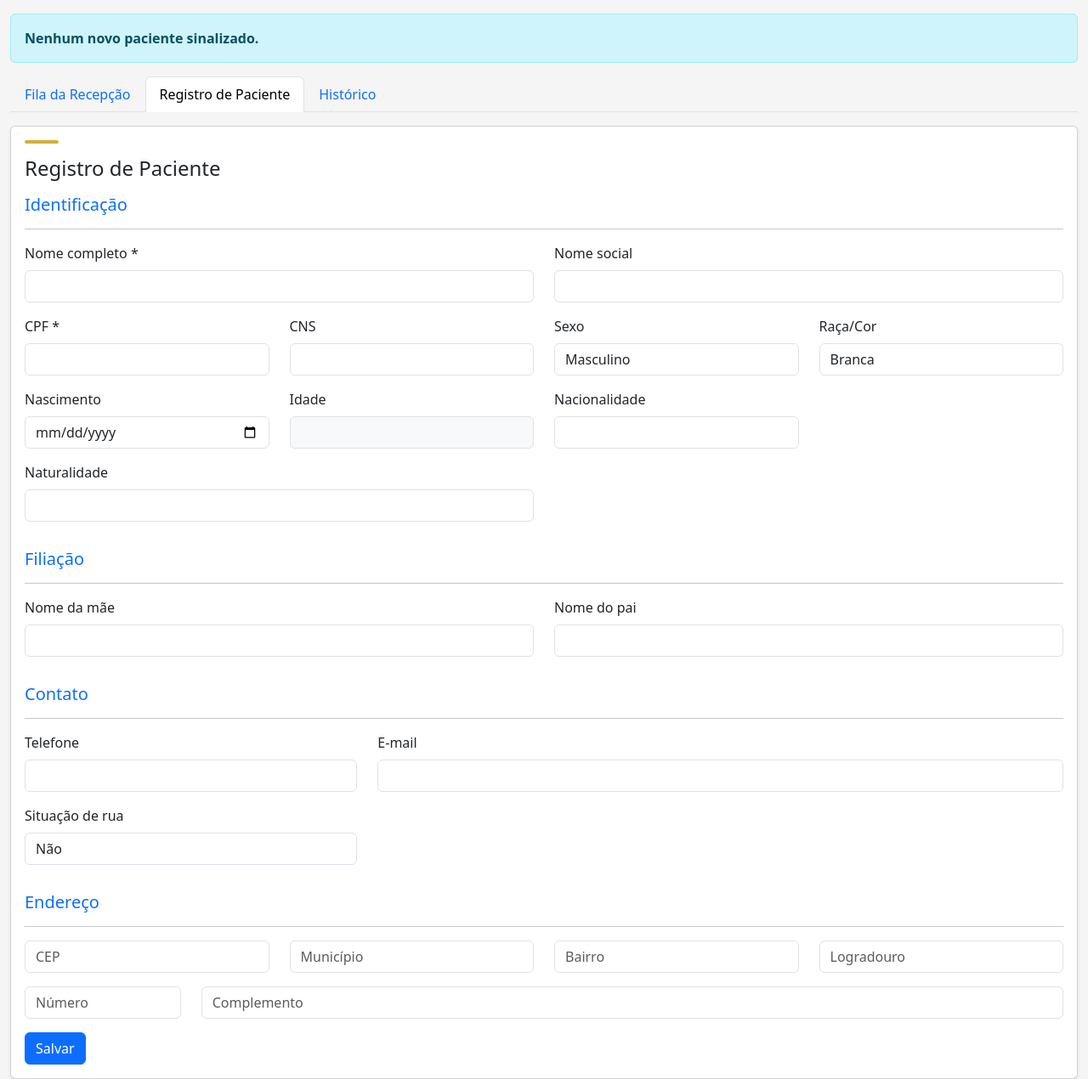
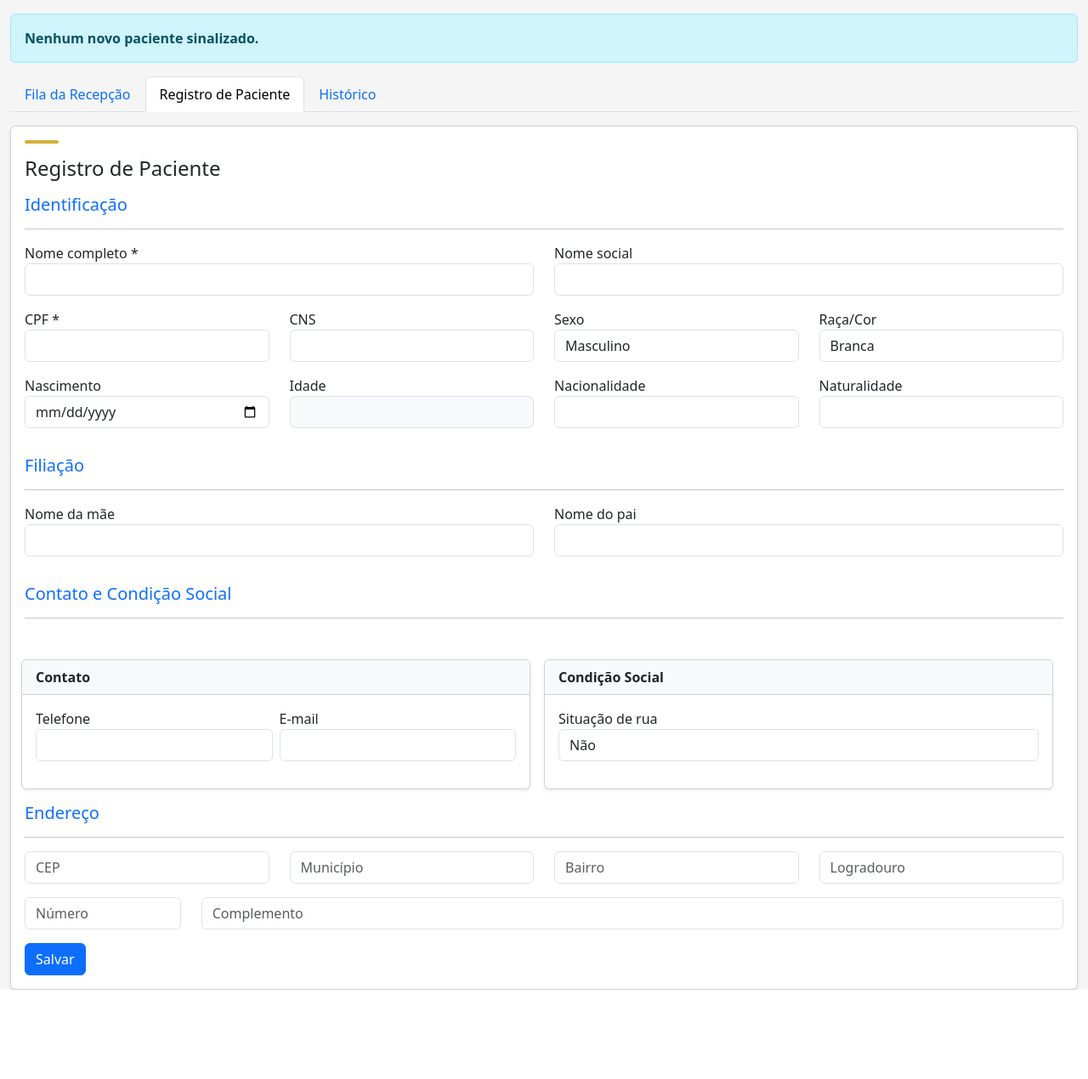
Before and after one commit to rfalves-wq/hospital_system, a Django app: page /recepcao/ in a window 1280 px wide, after a click on "Registro de Paciente". Shown: the whole page at 85% size. After the commit the page ends 1165 px from the top, so only its background shows below. Run offline with Django 5.2, Linux system fonts and the light colour scheme; data comes from the database, SQL or seed files in the repository; parts of the project's set-up code (start-up, migrations or seed data) failed here and were passed over.

Commit message:
recepcao

```diff
--- a/recepcao/templates/recepcao/dashboard.html
+++ b/recepcao/templates/recepcao/dashboard.html
@@ -53,25 +53,23 @@ body {
 
     <!-- TABS -->
     <ul class="nav nav-tabs">
-
         <li class="nav-item">
-            <button class="nav-link active" id="fila-tab" data-bs-toggle="tab" data-bs-target="#fila">
+            <button class="nav-link active" data-bs-toggle="tab" data-bs-target="#fila">
                 Fila da Recepção
             </button>
         </li>
 
         <li class="nav-item">
-            <button class="nav-link" id="registro-tab" data-bs-toggle="tab" data-bs-target="#registro">
+            <button class="nav-link" data-bs-toggle="tab" data-bs-target="#registro">
                 Registro de Paciente
             </button>
         </li>
 
         <li class="nav-item">
-            <button class="nav-link" id="historico-tab" data-bs-toggle="tab" data-bs-target="#historico">
+            <button class="nav-link" data-bs-toggle="tab" data-bs-target="#historico">
                 Histórico
             </button>
         </li>
-
     </ul>
 
     <div class="card shadow-sm mt-3">
@@ -83,14 +81,12 @@ body {
                 <div class="tab-pane fade show active" id="fila">
 
                     <div class="barra-dourada"></div>
-
                     <h4>Fila da Recepção</h4>
                     <p class="text-muted">Pacientes aguardando cadastro administrativo.</p>
 
                     <div class="fila-box">
 
                         {% if acolhimentos %}
-
                         <div class="table-responsive">
                         <table class="table table-striped table-hover align-middle">
 
@@ -107,7 +103,6 @@ body {
                             </thead>
 
                             <tbody>
-
                             {% for acolhimento in acolhimentos %}
                             <tr>
 
@@ -151,11 +146,10 @@ body {
 
                             </tr>
                             {% endfor %}
+                            </tbody>
 
-                            </tbody>
                         </table>
                         </div>
-
                         {% else %}
                             <div class="alert alert-secondary">
                                 Nenhum paciente aguardando na recepção.
@@ -169,7 +163,6 @@ body {
                 <div class="tab-pane fade" id="registro">
 
                     <div class="barra-dourada"></div>
-
                     <h4>Registro de Paciente</h4>
 
                     <form method="post">
@@ -178,30 +171,32 @@ body {
                         <div class="row">
 
                             <!-- IDENTIFICAÇÃO -->
-                            <div class="col-12"><h5 class="text-primary mt-2">Identificação</h5><hr></div>
-
-                            <div class="col-md-6 mb-3">
-                                <label class="form-label">Nome completo *</label>
-                                <input type="text" class="form-control" name="nome_completo" id="nome_paciente">
+                            <div class="col-12">
+                                <h5 class="text-primary mt-2">Identificação</h5><hr>
                             </div>
 
                             <div class="col-md-6 mb-3">
-                                <label class="form-label">Nome social</label>
+                                <label>Nome completo *</label>
+                                <input type="text" class="form-control" name="nome_completo" id="nome_completo">
+                            </div>
+
+                            <div class="col-md-6 mb-3">
+                                <label>Nome social</label>
                                 <input type="text" class="form-control" name="nome_social">
                             </div>
 
                             <div class="col-md-3 mb-3">
-                                <label class="form-label">CPF *</label>
+                                <label>CPF *</label>
                                 <input type="text" class="form-control" name="cpf" id="cpf">
                             </div>
 
                             <div class="col-md-3 mb-3">
-                                <label class="form-label">CNS</label>
+                                <label>CNS</label>
                                 <input type="text" class="form-control" name="cns">
                             </div>
 
                             <div class="col-md-3 mb-3">
-                                <label class="form-label">Sexo</label>
+                                <label>Sexo</label>
                                 <select class="form-control" name="sexo">
                                     <option>Masculino</option>
                                     <option>Feminino</option>
@@ -211,7 +206,7 @@ body {
                             </div>
 
                             <div class="col-md-3 mb-3">
-                                <label class="form-label">Raça/Cor</label>
+                                <label>Raça/Cor</label>
                                 <select class="form-control" name="raca_cor">
                                     <option>Branca</option>
                                     <option>Preta</option>
@@ -223,61 +218,97 @@ body {
                             </div>
 
                             <div class="col-md-3 mb-3">
-                                <label class="form-label">Nascimento</label>
+                                <label>Nascimento</label>
                                 <input type="date" class="form-control" name="data_nascimento" id="data_nascimento">
                             </div>
 
                             <div class="col-md-3 mb-3">
-    <label class="form-label">Idade</label>
+                                <label>Idade</label>
                                 <input type="number" class="form-control bg-light" name="idade" readonly>
                             </div>
 
                             <div class="col-md-3 mb-3">
-                                <label class="form-label">Nacionalidade</label>
+                                <label>Nacionalidade</label>
                                 <input type="text" class="form-control" name="nacionalidade">
                             </div>
 
-                            <div class="col-md-6 mb-3">
-                                <label class="form-label">Naturalidade</label>
+                            <div class="col-md-3 mb-3">
+                                <label>Naturalidade</label>
                                 <input type="text" class="form-control" name="naturalidade">
                             </div>
 
                             <!-- FILIAÇÃO -->
-                            <div class="col-12 mt-3"><h5 class="text-primary">Filiação</h5><hr></div>
+                            <div class="col-12 mt-3">
+                                <h5 class="text-primary">Filiação</h5><hr>
+                            </div>
 
                             <div class="col-md-6 mb-3">
-                                <label class="form-label">Nome da mãe</label>
+                                <label>Nome da mãe</label>
                                 <input type="text" class="form-control" name="nome_mae">
                             </div>
 
                             <div class="col-md-6 mb-3">
-                                <label class="form-label">Nome do pai</label>
+                                <label>Nome do pai</label>
                                 <input type="text" class="form-control" name="nome_pai">
                             </div>
 
-                            <!-- CONTATO -->
-                            <div class="col-12 mt-3"><h5 class="text-primary">Contato</h5><hr></div>
+                            <!-- CONTATO + CONDIÇÃO SOCIAL -->
+                            <div class="col-12 mt-3">
+                                <h5 class="text-primary">Contato e Condição Social</h5><hr>
+                            </div>
 
-                            <div class="col-md-4 mb-3">
-                                <label class="form-label">Telefone</label>
+                            <div class="row g-3">
+
+                                <div class="col-12 col-md-6">
+                                    <div class="card shadow-sm h-100">
+                                        <div class="card-header bg-light">
+                                            <strong>Contato</strong>
+                                        </div>
+                                        <div class="card-body">
+
+                                           <div class="row g-2">
+
+    <div class="col-12 col-md-6 mb-3">
+        <label>Telefone</label>
         <input type="text" class="form-control" name="telefone">
     </div>
 
-                            <div class="col-md-8 mb-3">
-                                <label class="form-label">E-mail</label>
+    <div class="col-12 col-md-6 mb-3">
+        <label>E-mail</label>
         <input type="email" class="form-control" name="email">
     </div>
 
-                            <div class="col-md-4 mb-3">
-                                <label class="form-label">Situação de rua</label>
+</div>
+
+                                        </div>
+                                    </div>
+                                </div>
+
+                                <div class="col-12 col-md-6">
+                                    <div class="card shadow-sm h-100">
+                                        <div class="card-header bg-light">
+                                            <strong>Condição Social</strong>
+                                        </div>
+                                        <div class="card-body">
+
+                                            <div class="mb-3">
+                                                <label>Situação de rua</label>
                                                 <select class="form-control" name="situacao_rua">
                                                     <option>Não</option>
                                                     <option>Sim</option>
                                                 </select>
                                             </div>
 
+                                        </div>
+                                    </div>
+                                </div>
+
+                            </div>
+
                             <!-- ENDEREÇO -->
-                            <div class="col-12 mt-3"><h5 class="text-primary">Endereço</h5><hr></div>
+                            <div class="col-12 mt-3">
+                                <h5 class="text-primary">Endereço</h5><hr>
+                            </div>
 
                             <div class="col-md-3 mb-3"><input class="form-control" name="cep" placeholder="CEP"></div>
                             <div class="col-md-3 mb-3"><input class="form-control" name="municipio" placeholder="Município"></div>
@@ -288,10 +319,7 @@ body {
 
                         </div>
 
-                        <button type="submit" class="btn btn-primary">
-                            Salvar
-                        </button>
-
+                        <button type="submit" class="btn btn-primary">Salvar</button>
                     </form>
 
                 </div>
@@ -340,104 +368,14 @@ document.addEventListener('click', function (e) {
         if (el) el.value = val || '';
     };
 
-    setVal('nome_paciente', link.dataset.nome);
+    setVal('nome_completo', link.dataset.nome);
     setVal('cpf', link.dataset.cpf);
     setVal('data_nascimento', link.dataset.nascimento);
 
     bootstrap.Tab.getOrCreateInstance(
-        document.getElementById('registro-tab')
+        document.querySelector('[data-bs-target="#registro"]')
     ).show();
-
-    // 🔥 força cálculo de idade após preenchimento automático
-    calcularIdadeAuto();
 });
-
-
-// ===============================
-// CÁLCULO AUTOMÁTICO DE IDADE
-// ===============================
-document.addEventListener('DOMContentLoaded', function () {
-
-    const inputData = document.getElementById('data_nascimento');
-    const inputIdade = document.querySelector('input[name="idade"]');
-
-    function calcularIdade(dataNasc) {
-        if (!dataNasc) return '';
-
-        const hoje = new Date();
-        const nasc = new Date(dataNasc);
-
-        let idade = hoje.getFullYear() - nasc.getFullYear();
-
-        const mes = hoje.getMonth() - nasc.getMonth();
-
-        if (mes < 0 || (mes === 0 && hoje.getDate() < nasc.getDate())) {
-            idade--;
-        }
-
-        return idade;
-    }
-
-    window.calcularIdadeAuto = function () {
-        if (!inputData || !inputIdade) return;
-        inputIdade.value = calcularIdade(inputData.value);
-    };
-
-    if (inputData) {
-        inputData.addEventListener('input', calcularIdadeAuto);
-        inputData.addEventListener('change', calcularIdadeAuto);
-    }
-
-    // 🔥 caso já venha preenchido ao abrir aba
-    setTimeout(calcularIdadeAuto, 300);
-});
-
-// ===============================
-// ENTER = PRÓXIMO CAMPO (TAB)
-// ===============================
-document.addEventListener('DOMContentLoaded', function () {
-
-    const form = document.querySelector('form');
-
-    if (!form) return;
-
-    const focusableSelectors = `
-        input:not([type="hidden"]):not([disabled]):not([readonly]),
-        select:not([disabled]),
-        textarea:not([disabled]),
-        button:not([disabled])
-    `;
-
-    form.addEventListener('keydown', function (e) {
-
-        if (e.key !== 'Enter') return;
-
-        const target = e.target;
-
-        // evita submit em botão ou textarea
-        if (target.tagName === 'TEXTAREA') return;
-        if (target.type === 'submit') return;
-
-        const focusables = Array.from(form.querySelectorAll(focusableSelectors))
-            .filter(el => el.offsetParent !== null); // visíveis
-
-        const index = focusables.indexOf(target);
-
-        if (index > -1) {
-            e.preventDefault();
-
-            const next = focusables[index + 1];
-
-            if (next) {
-                next.focus();
-            } else {
-                form.submit(); // último campo envia
-            }
-        }
-    });
-
-});
-
 </script>
 
 </body>
```
Lines whose indentation alone changed are shown as unchanged.
